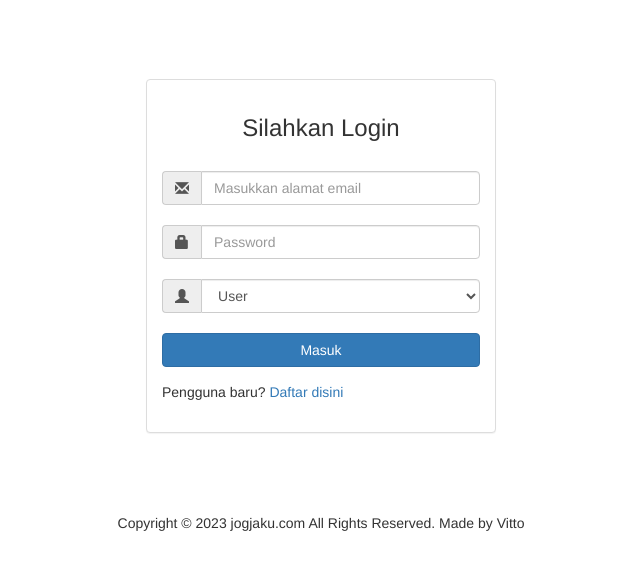
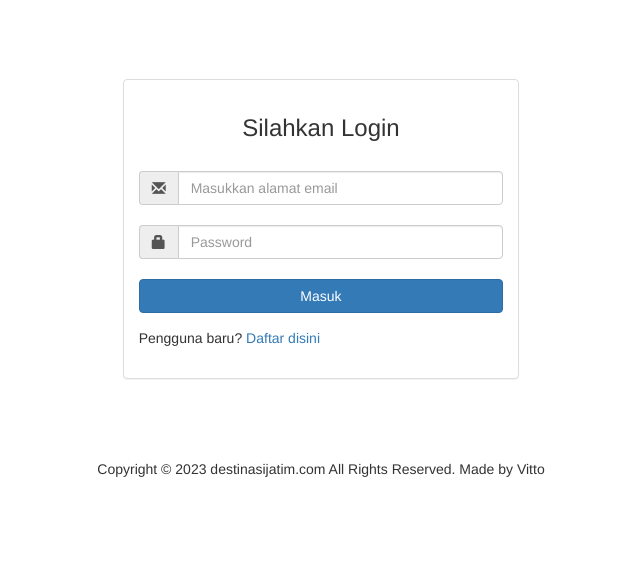
Before and after one commit to mulyani07/UAS-PEMWEB, a PHP site: page /login.php in a window 1280 px wide. Shown: the part 51-621 px from the top of the page, without its empty margins (319-959 px from the left). Run offline with PHP 8.4, Linux system fonts and the light colour scheme; some libraries are stand-ins or nearby versions.

Commit message:
Update login.php

```diff
--- a/destinasijatim/login.php
+++ b/destinasijatim/login.php
@@ -9,88 +9,144 @@ if(!empty($sesiData['status']['msg'])){
 ?>
 <!DOCTYPE html>
 <html lang="en">
+
 <head>
+
     <meta charset="utf-8">
-    <title>Login - DESTINASI JATIM</title>
+    <meta http-equiv="X-UA-Compatible" content="IE=edge">
+    <meta name="viewport" content="width=device-width, initial-scale=1">
+    <meta name="description" content="">
+    <meta name="author" content="">
+
+    <title>Login - DESTINASIJATIM</title>
+
+    <!-- Bootstrap Core CSS -->
     <link href="css/bootstrap.min.css" rel="stylesheet">
+
+    <!-- Custom CSS -->
     <link href="css/modern-business.css" rel="stylesheet">
+
+    <!-- Custom Fonts -->
     <link href="font-awesome/css/font-awesome.min.css" rel="stylesheet" type="text/css">
     <link rel="shortcut icon" href="images/destinasijatim.jpg">
+
+    <!-- HTML5 Shim and Respond.js IE8 support of HTML5 elements and media queries -->
+    <!-- WARNING: Respond.js doesn't work if you view the page via file:// -->
+    <!--[if lt IE 9]>
+        <script src="https://oss.maxcdn.com/libs/html5shiv/3.7.0/html5shiv.js"></script>
+        <script src="https://oss.maxcdn.com/libs/respond.js/1.4.2/respond.min.js"></script>
+    <![endif]-->
+
 </head>
+
 <body>
+
+    <!-- Navigation -->
     <nav class="navbar navbar-inverse navbar-fixed-top" role="navigation">
         <div class="container">
+            <!-- Brand and toggle get grouped for better mobile display -->
             <div class="navbar-header">
-                <a href="index.php"><img src="images/destinasijatim.jpg" style="width:130px; height: 50px"></a>
+                <button type="button" class="navbar-toggle" data-toggle="collapse" data-target="#bs-example-navbar-collapse-1">
+                    <span class="sr-only">Toggle navigation</span>
+                    <span class="icon-bar"></span>
+                    <span class="icon-bar"></span>
+                    <span class="icon-bar"></span>
+                </button>
+                <a  href="index.php"><img src="images/destinasijatim.jpg" style="width:130px; height: 50px"></a>
             </div>
+             <!-- Collect the nav links, forms, and other content for toggling -->
             <div class="collapse navbar-collapse" id="bs-example-navbar-collapse-1">
                 <ul class="nav navbar-nav navbar-right">
-                    <?php if(!isset($_SESSION['is_login'])){ ?>
-                    <li class="active"><a href="index.php">Home</a></li>
-                    <?php } else { ?>
-                    <li><a href="akunuser.php?logoutSubmit=1" class="logout">Logout</a></li>
-                    <?php } ?>
+                    <?php
+                        if(!isset($_SESSION['is_login'])){
+                    ?>
+                    <li class="active">
+                        <a href="index.php">Home</a>
+                    </li>
+                    <?php }else{?>
+                    <li>
+                     <a href="akunuser.php?logoutSubmit=1" class="logout">Logout</a>
+                    </li>
+                    <?php }?>
                 </ul>
             </div>
+            <!-- /.navbar-collapse -->
         </div>
+        <!-- /.container -->
     </nav>
-    <br><br><br><br><br>
-    <div class="container" style="margin-top: 30px;">
+
+    <!-- Page Content -->
+
+    </br>
+    </br>
+    </br>
+    </br>
+    </br>
+
+    <div class="container, justify" style="margin-top: 30px;">
         <div class="col-sm-4 col-sm-offset-4">
             <div class="panel panel-default">
                 <div class="panel-body">
-                    <?php if(!empty($sesiData['userLoggedIn']) && !empty($sesiData['userID'])) {
+                <?php
+            if(!empty($sesiData['userLoggedIn']) && !empty($sesiData['userID'])){
                 include 'user.php';
                 $user = new User();
-                        $kondisi['where'] = array('id' => $sesiData['userID']);
+                $kondisi['where'] = array(
+                    'id' => $sesiData['userID'],
+                );
                 $kondisi['return_type'] = 'single';
                 $userData = $user->getRows($kondisi);
-                    } else { ?>
-                        <h3><center>Silahkan Login</h3><br>
+                ?>
+                <?php }
+                else{ ?>
+                    <h3><center>Silahkan Login</h3></br>
                     <?php echo !empty($statusPsn)?'<p class="'.$jenisStatusPsn.'">'.$statusPsn.'</p>':''; ?>
                     <div class="regisForm">
-                            <form id="login-form" action="login_proses.php" method="post" role="form">
+                        <form id="login-form" action="akunuser.php" method="post" role="form">
                             <div class="input-group">
                                 <span class="input-group-addon"><i class="glyphicon glyphicon-envelope"></i></span>
                                 <input type="text" name="email" placeholder="Masukkan alamat email" required class="form-control" />
                             </div>
-                                <br>
+                            </br>
                             <div class="input-group">
                                 <span class="input-group-addon"><i class="glyphicon glyphicon-lock"></i></span>
                                 <input type="password" name="password" placeholder="Password" required class="form-control" />
                             </div>
-                                <br>
-                                <div class="input-group">
-                                    <span class="input-group-addon"><i class="glyphicon glyphicon-user"></i></span>
-                                    <select name="loginType" class="form-control">
-                                        <option value="user">User</option>
-                                        <option value="admin">Admin</option>
-                                    </select>
-                                </div>
-                                <br>
+                            </br>
                             <div class="form-group">
                                 <input type="submit" name="loginSubmit" value="Masuk" class="btn btn-primary btn-block">
                             </div>
                             <div class="form-group">
-                                    <div class="center" style="padding: 0;">Pengguna baru? <a href="registrasi.php">Daftar disini</a></div>
+                                <div class="center" class="col-sm-6" style="padding: 0;">Pengguna baru? <a href="registrasi.php">Daftar disini</a></div><?php } ?>
                                 <div class="col-sm-6 text-right brand" style="padding: 0;"></div>
                             </div>
                         </form>
                     </div>
-                    <?php } ?>
                 </div>
             </div>
         </div>
     </div>
+        <!-- Footer -->
         <footer>
         <div class="row">
                 <div class="col-lg-12">
-                <br><br><br>
-                <p align="center">Copyright © 2023 jogjaku.com All Rights Reserved. Made by Vitto</p>
+                </br>
+                </br>
+                </br>
+                   <p align="center">Copyright © 2023 destinasijatim.com All Rights Reserved. Made by Vitto</p>
                 </div>
             </div>
         </footer>
+
+    </div>
+    <!-- /.container -->
+
+    <!-- jQuery -->
     <script src="js/jquery.js"></script>
+
+    <!-- Bootstrap Core JavaScript -->
     <script src="js/bootstrap.min.js"></script>
+
 </body>
+
 </html>
```
Lines whose indentation alone changed are shown as unchanged.
